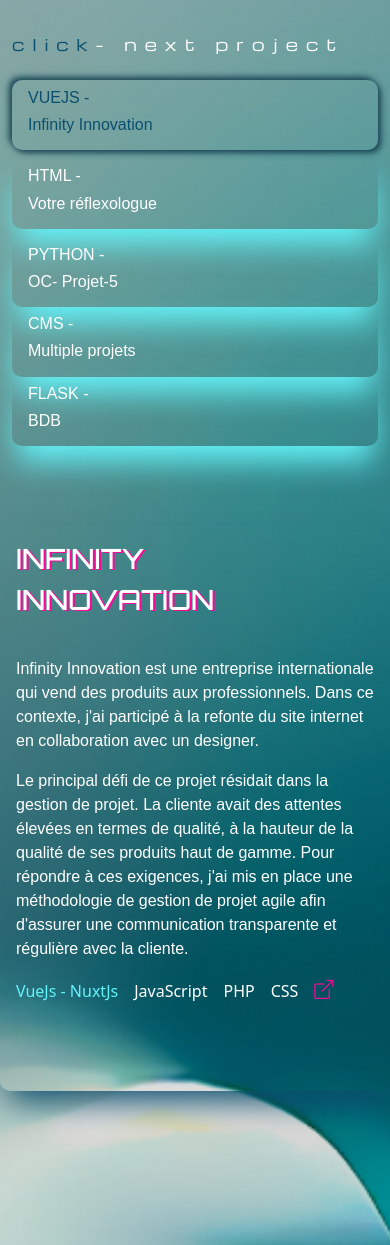
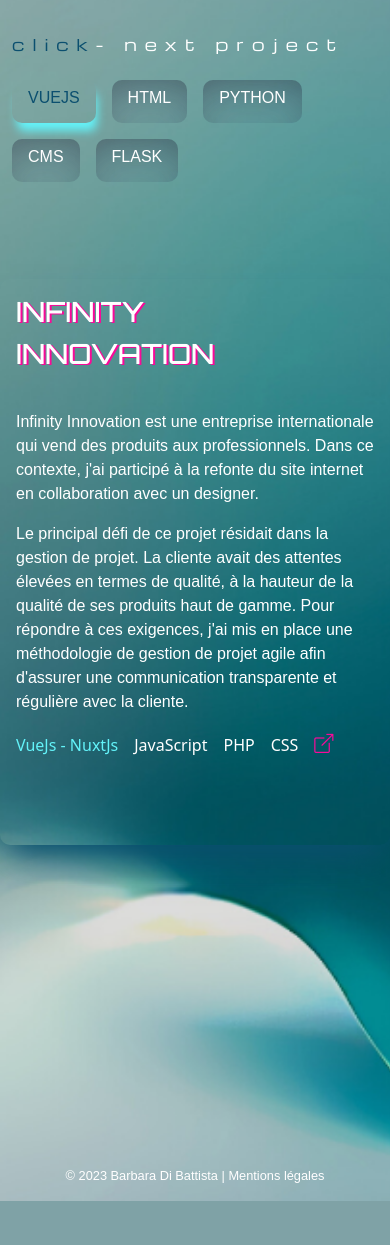
Before and after one commit to dibattista/di-battista-barbara-public, a Flask app: page /projets in a window 390 px wide. Shown: the part 96-1341 px from the top of the page. After the commit the page ends 1297 px from the top, so only its background shows below. Run offline with Flask 3, Linux system fonts and the light colour scheme; some libraries are stand-ins or nearby versions; some web fonts are replaced.

Commit message:
text + mobile version tab

```diff
--- a/static/css/style.css
+++ b/static/css/style.css
@@ -238,14 +238,16 @@ a:hover .i-highlight-color {
   border-bottom: 0 !important;
   border-radius: 10px !important;
   /*box-shadow: inset  3px 3px 6px #1B4456, inset -3px -3px 6px #1B4657;*/
-  box-shadow: rgb(99, 243, 249) 0px 20px 30px -5px;
+  /*box-shadow: rgb(99, 243, 249) 0px 20px 30px -5px;*/
+  box-shadow: rgba(50, 50, 93, 0.25) 0px 30px 60px -12px inset, rgba(0, 0, 0, 0.3) 0px 18px 36px -18px inset;
 }
 
 .nav-tabs .nav-link:hover {
   box-shadow:  3px 3px 6px #1B4456, -3px -3px 6px #1B4657;
 }
 .nav-tabs .nav-link.nav-link.active {
-  box-shadow:  3px 3px 6px #1B4456, -3px -3px 6px #1B4657;
+  /*box-shadow:  3px 3px 6px #1B4456, -3px -3px 6px #1B4657;*/
+  box-shadow: rgb(99, 243, 249) 3px 10px 10px -2px;
 }
 
 .nav-tabs .nav-link.nav-link.active h6 {
@@ -335,5 +337,11 @@ a:hover .i-highlight-color {
   .div-space-project {
     height: 5rem;
   }
+  #projectTab.flex-column {
+    flex-direction: row !important;
+  }
+  #projectTab .nav-item {
+    margin-right: 1rem;
+  }
   /* END PAGE PROJET */
 }
--- a/templates/projets.html
+++ b/templates/projets.html
@@ -16,70 +16,70 @@
             <div class="row">
               <div class="col-lg-2 order-lg-3">
                 <!-- Tab navs projects -->
-                <ul class="nav nav-tabs flex-column pt-2" id="myTab" role="tablist" aria-orientation="vertical">
+                <ul class="nav nav-tabs flex-column pt-2" id="projectTab" role="tablist" aria-orientation="vertical">
                   <li class="nav-item">
                     <a
-                      class="nav-link active mb-2"
+                      class="nav-link active mb-3"
                       id="content-link1-tab"
                       data-bs-toggle="tab"
                       data-bs-target="#content-link1"
                       role="tab"
                       aria-controls="content-link1"
                       aria-selected="true">
-                      <h6>VUEJS -</h6>
-                      <h6>Infinity Innovation</h6>
+                      <h6>VUEJS</h6>
+                      <!-- <h6>Infinity Innovation</h6> -->
                     </a>
                   </li>
                   <li class="nav-item">
                     <a
-                      class="nav-link mb-2"
+                      class="nav-link mb-3""
                       id="content-link2-tab"
                       data-bs-toggle="tab"
                       data-bs-target="#content-link2"
                       role="tab"
                       aria-controls="content-link2"
                       aria-selected="false">
-                      <h6>HTML -</h6>
-                      <h6>Votre réflexologue</h6>
+                      <h6>HTML</h6>
+                      <!-- <h6>Votre réflexologue</h6> -->
                     </a>
                   </li>
                   <li class="nav-item">
                     <a
-                      class="nav-link"
+                      class="nav-link mb-3"
                       id="content-link3-tab"
                       data-bs-toggle="tab"
                       data-bs-target="#content-link3"
                       role="tab"
                       aria-controls="content-link2"
                       aria-selected="false">
-                      <h6>PYTHON -</h6>
-                      <h6>OC- Projet-5</h6>
+                      <h6>PYTHON</h6>
+                      <!-- <h6>OC- Projet-5</h6> -->
                     </a>
                   </li>
                   <li class="nav-item">
                     <a
-                      class="nav-link"
+                      class="nav-link mb-3"
                       id="content-link4-tab"
                       data-bs-toggle="tab"
                       data-bs-target="#content-link4"
                       role="tab"
                       aria-controls="content-link4"
                       aria-selected="false">
-                      <h6>CMS -</h6>
-                      <h6>Multiple projets</h6>
+                      <h6>CMS</h6>
+                      <!-- <h6>Multiple projets</h6> -->
                     </a>
                   </li>
                   <li class="nav-item">
                     <a
-                      class="nav-link"
+                      class="nav-link mb-3"
                       id="content-link5-tab"
                       data-bs-toggle="tab"
                       data-bs-target="#content-link5"
                       role="tab"
                       aria-controls="content-link5"
                       aria-selected="false">
-                      <h6>FLASK -</h6>
-                      <h6>BDB</h6>
+                      <h6>FLASK</h6>
+                      <!-- <h6>BDB</h6> -->
                     </a>
                   </li>
                 </ul>
@@ -88,7 +88,7 @@
               <div class="div-space-project col-lg-1 order-lg-2" ></div>
               <div class="col-lg-9 bg-content-project p-3 order-lg-1">
                 <!-- Tab content project -->
-                <div class="tab-content" id="myTabContent">
+                <div class="tab-content" id="projectTabContent">
                   <div class="tab-pane fade show active" id="content-link1" role="tabpanel" aria-labelledby="content-link1-tab">
                     <h1 class="h1-projet">INFINITY</h1>
                     <h1 class="h1-projet">INNOVATION</h1>
@@ -113,9 +113,9 @@
                     <h1 class="h1-projet">VOTRE</h1>
                     <h1 class="h1-projet">RÉFLEXOLOGUE</h1>
                     <div class="row space-row-2"></div>
-                    <P class="p-projet">Le site Votre Réflexologue est dédié à la présentation de la réflexologie, de ses bienfaits ainsi que de l'approche et du parcours de Serge Parachini, réflexologue professionnel.
+                    <P class="p-projet">Ce site vitrine est dédié à la présentation des services de Serge Parachini, réflexologue professionnel.
+                      J'ai créé ce site en utilisant uniquement HTML et CSS, premier site que j'ai réalisé entièrement seule pour un client. Ce projet m'a permis d'avoir une vision complète de la création d'un site internet, de la conception à la mise en ligne. Ce site est très facile à maintenir et offre une expérience utilisateur unique.
                     </P>
-                    <p>J'ai entièrement créé ce site en utilisant uniquement HTML et CSS, et c'est le premier site que j'ai réalisé entièrement seule pour un client. Ce projet m'a permis d'avoir une vision complète de la création d'un site internet, de la conception à la mise en ligne. Bien que le code ne soit peut-être pas optimisé, ce site est très facile à maintenir et offre une expérience utilisateur unique.</p>
                     <div class="row space-row-2"></div>
                     <ul class="d-flex justify-content align-items-center">
                       <li class="pe-3"><span class="div-span-strength-color">HTML</span></li>
@@ -133,12 +133,12 @@
                     <h1 class="h1-projet">OC</h1>
                     <h1 class="h1-projet">Projet-5</h1>
                     <div class="row space-row-2"></div>
-                    <P class="p-projet">Dans le cadre du parcours "Développeur d'application-Python" avec <a href="https://openclassrooms.com/fr/">OpenClassrooms</a> j'ai réaliser le projet-5 qui interagit avec l'API d'Open Food Facts pour récupérer les aliments français et leurs propriétés, telles que la qualité qui permettra au programme de proposer un aliment plus sain.</p>
-                    <p>PYTHON est vraiment un language que j'ai plaisir à utilisé. Ça réputation n'ai plus à faire : polyvalent, puissant, rapidide, efficace et syntaxe simple à appréhende. C'est avec enthousiasme que j'attente de travailler avec vous sur des projets professionnels.</p>
+                    <P class="p-projet">J'ai suivi un parcours en ligne appelé "Développeur d'application-Python" sur <a href="https://openclassrooms.com/fr/">OpenClassrooms</a> et j'ai créé un programme qui utilise l'API d'Open Food Facts pour trouver des aliments sains en France. Le programme utilise des informations sur la qualité des aliments pour suggérer des options plus saines.</p>
+                    <p>Python est vraiment un langage que j'ai plaisir à utiliser. Sa réputation n'est plus à faire : il est polyvalent, puissant, rapide, efficace et sa syntaxe est simple à appréhender.</p>
                     <div class="row space-row-2"></div>
                     <ul class="d-flex justify-content align-items-center">
                       <li class="pe-3"><span class="div-span-strength-color">PYTHON</span></li>
-                      <li class="pe-3">Sql</li>
+                      <li class="pe-3">SQL</li>
                       <li class="pe-3">MySql</li>
                       <li class="pe-3">API</li>
                       <li>
@@ -176,9 +176,9 @@
                     <p>Vous êtes sur un site réaliser avec flask, micro framework léger, facile à prendre en main et posséde des outils qui facilite la création d'application.</p>
                     <div class="row space-row-2"></div>
                     <ul class="d-flex justify-content align-items-center">
-                      <li class="pe-3">Python</li>
+                      <li class="pe-3"><span class="div-span-strength-color">PYTHON</span></li>
+                      <li class="pe-3">JavaScript</li>
                       <li class="pe-3">HTML</li>
-                      <li class="pe-3">JavaScript</li>
                       <li class="pe-3">CSS</li>
                       <li>
                         <a href="https://github.com/dibattista/di-battista-barbara" target="_blank">
```
